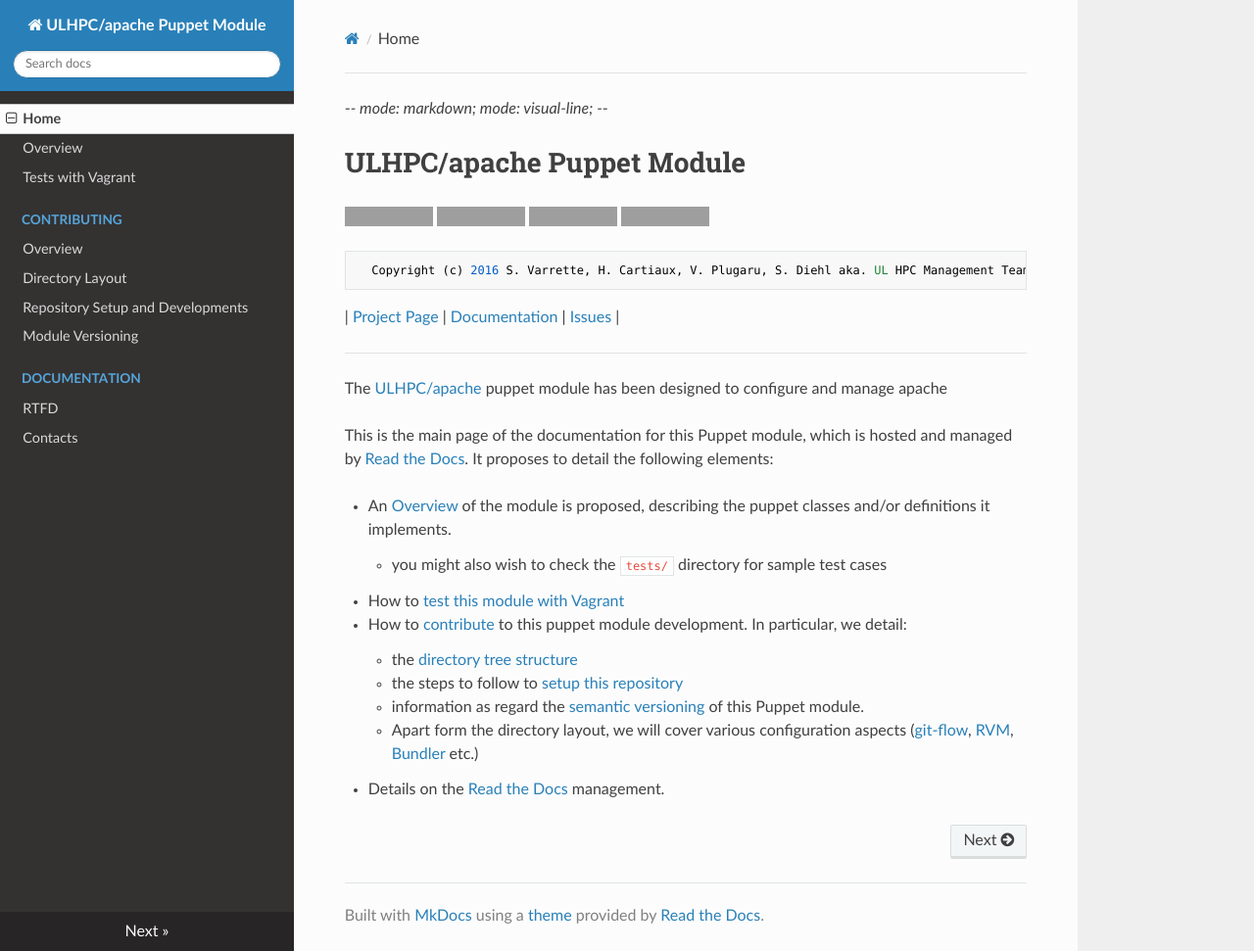
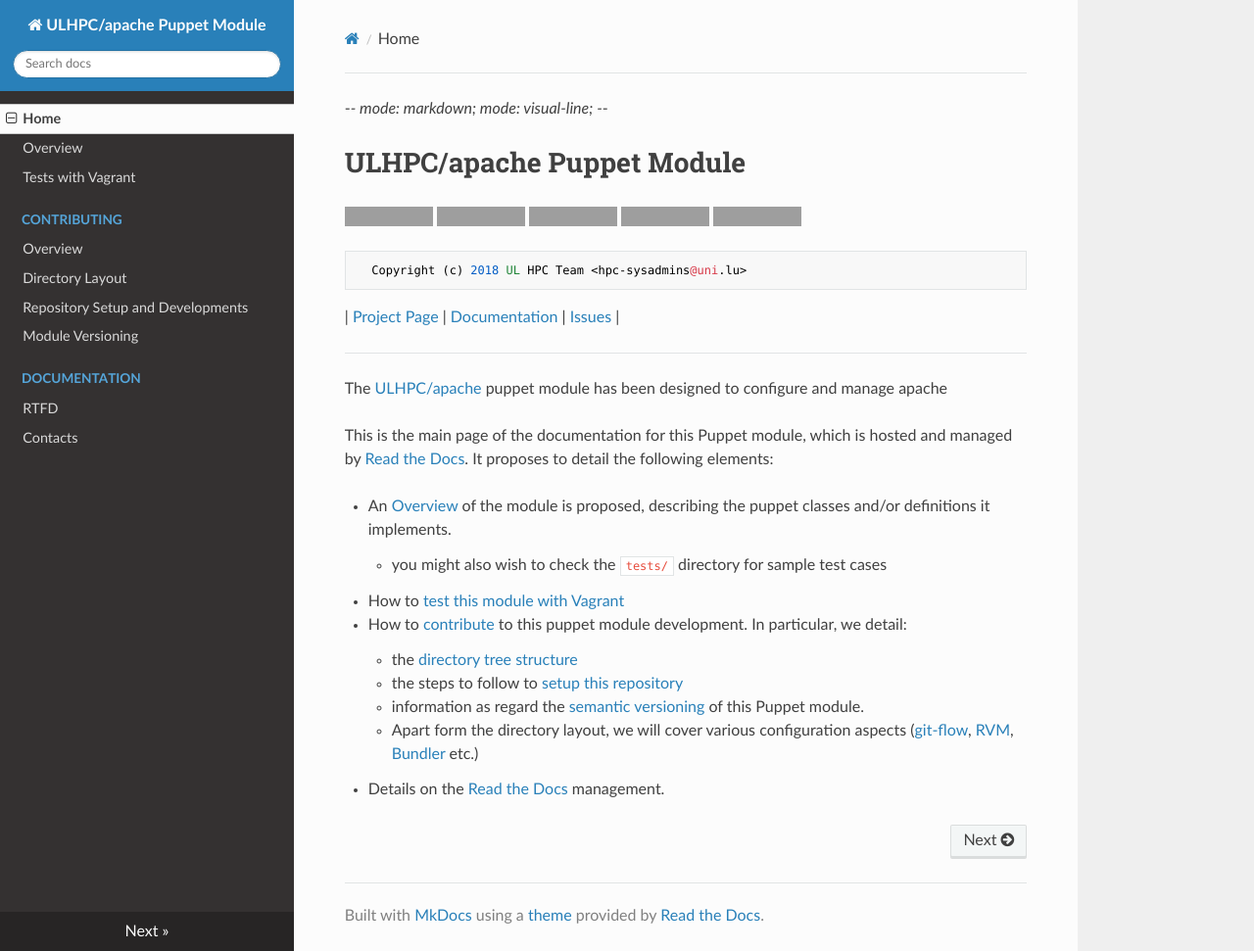
Before and after one commit to ULHPC/puppet-apache, an MkDocs documentation site: the page built from docs/index.md, in a window 1280 px wide and 971 px high. Shown: the whole window at 98% size. Built offline with MkDocs 1.6.1, drawn with Linux system fonts in a browser that asks for light colours; nearby versions of some CDN libraries; old or Windows-style settings are respelled for this version of MkDocs; grey boxes are pictures that could not be loaded.

Commit message:
Template update

```diff
--- a/docs/index.md
+++ b/docs/index.md
@@ -6,8 +6,9 @@
 [![License](http://img.shields.io/:license-GPL3.0-blue.svg)](LICENSE)
 ![Supported Platforms](http://img.shields.io/badge/platform-debian-lightgrey.svg)
 [![Documentation Status](https://readthedocs.org/projects/ulhpc-puppet-apache/badge/?version=latest)](https://readthedocs.org/projects/ulhpc-puppet-apache/?badge=latest)
+[![By ULHPC](https://img.shields.io/badge/by-ULHPC-blue.svg)](http://hpc.uni.lu)
 
-      Copyright (c) 2016 S. Varrette, H. Cartiaux, V. Plugaru, S. Diehl aka. UL HPC Management Team <hpc-sysadmins@uni.lu>
+      Copyright (c) 2018 UL HPC Team <hpc-sysadmins@uni.lu>
 
 | [Project Page](https://github.com/ULHPC/puppet-apache) | [Documentation](http://ulhpc-puppet-apache.readthedocs.org/en/latest/) | [Issues](https://github.com/ULHPC/puppet-apache/issues) |
 
```
Also changed, not shown: README.md (+19 -1 lines), docs/contacts.md (+1 -1 lines), docs/contributing/setup.md (line endings or trailing spaces), docs/contributing/versioning.md (line endings or trailing spaces).
